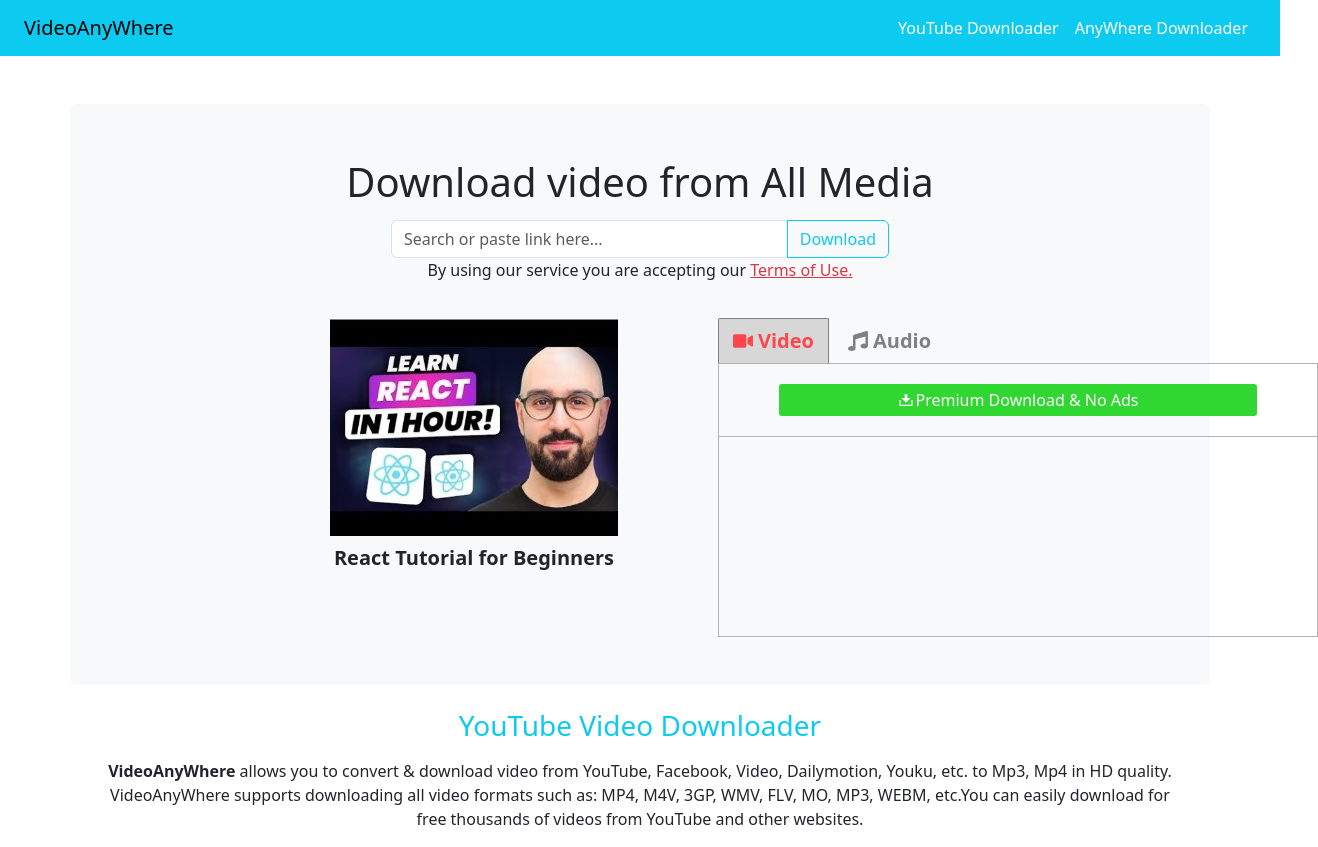
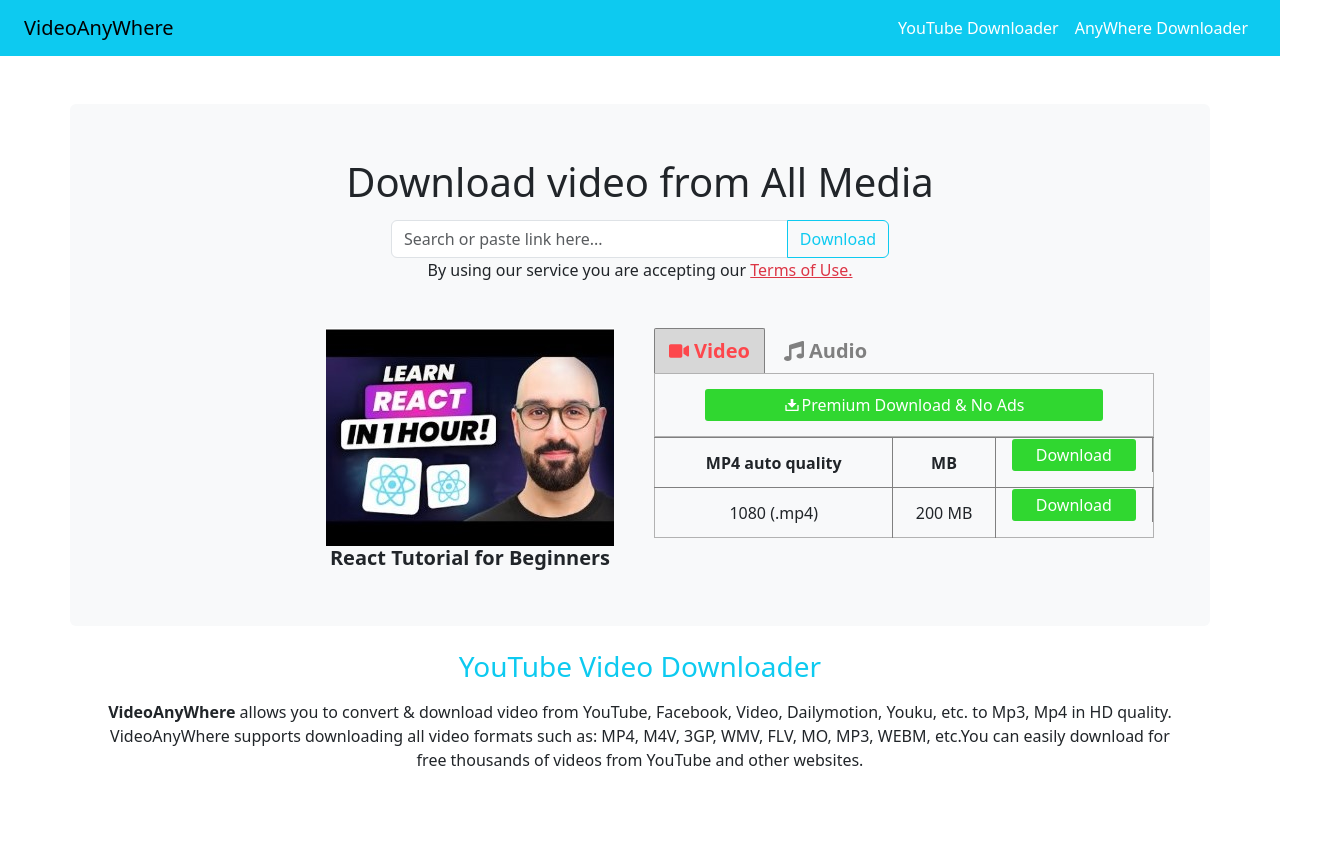
Before and after one commit to Synergy11/DownloadApp, a React (Vite) app: page / in a window 1280 px wide. Shown: the whole page, 1318 px wide, since content can reach past the window. After the commit the page ends 800 px from the top, so only its background shows below. Built offline with nearby package versions, Linux system fonts and the light colour scheme.

Commit message:
Done with styling

```diff
--- a/src/components/BodyView.tsx
+++ b/src/components/BodyView.tsx
@@ -27,18 +27,18 @@
       </p>
       <div className="container text center">
         <div className="row ">
-          <div className="col-auto">
+          <div className="flex">
             {Video.map((video: {image:string,title:string}, index: number) => (
               <div key={index} className="videoContainer">
                 <div className="leftVideo">
                   <img src={video.image} alt="" />
                   <h5 className="">{video.title}</h5>
                 </div>
-                <div className="rightVideo">
-                  <VideoTable videoDetail: VideoDetails={video} />
-                </div>
               </div>
             ))}
+                <div className="rightVideo">
+                  <VideoTable videoDetail ={Video} />
+                </div>
           </div>
         </div>
       </div>
--- a/src/components/videoTable.tsx
+++ b/src/components/videoTable.tsx
@@ -2,8 +2,13 @@
 import { FaVideo } from "react-icons/fa";
 import { FaMusic } from "react-icons/fa";
 import { RiDownload2Fill } from "react-icons/ri";
-export function VideoTable(videoDetail: VideoDetail) {
-    console.log(videoDetail)
+type VideoDetailProps = {
+  quality: string;
+  size: string;
+}[];
+
+export function VideoTable({ videoDetail }: { videoDetail: VideoDetailProps }) {
+  const Video = videoDetail;
   return (
     <div>
       <div className="title">
@@ -23,9 +28,28 @@
             Premium Download & No Ads
           </button>
         </div>
-                <div className="download">
-
-                </div>
+        <table className="download">
+          <thead>
+            <tr>
+              <th>MP4 auto quality</th>
+              <th>MB</th>
+              <th className="center">
+                <button>Download</button>
+              </th>
+            </tr>
+          </thead>
+          <tbody>
+            {Video.map((item, index) => (
+              <tr key={index}>
+                <td>{item.quality} (.mp4)</td>
+                <td>{item.size} MB</td>
+                <td className="center">
+                  <button>Download</button>
+                </td>
+              </tr>
+            ))}
+          </tbody>
+        </table>
       </div>
     </div>
   );
--- a/src/styles/Video.css
+++ b/src/styles/Video.css
@@ -1,11 +1,16 @@
 .videoContainer{
-    margin-top: 20px;
+    /* margin-top: 20px; */
     margin-left: 200px;
     display: flex;
     gap :100px;
 }
 
 .leftVideo h5{
-    margin-top: 10px;
+
     font-weight: bold;
 }
+.flex{
+    display: flex;
+    margin-top: 30px;
+    gap: 40px;
+}
--- a/src/styles/rightVideo.css
+++ b/src/styles/rightVideo.css
@@ -1,3 +1,7 @@
+*{
+    --width: 500px;
+    --table-padding: 500px;
+}
 .title{
     display: flex;
     gap:5px;
@@ -27,12 +31,12 @@
     display: flex;
     justify-content:center ;
     margin-top: -8px;
-    width: 600px;
-    padding-top: 20px;
-    padding-bottom: 20px;
+    width: var(--width);
+    padding-top: 15px;
+    padding-bottom: 15px;
     border:1px solid rgb(178, 178, 178);
 }
-.premium button{
+button{
     width: 80%;
     display: flex;
     justify-content: center;
@@ -46,10 +50,21 @@
     color: white;
 }
 .download{
-    display: flex;
-    justify-content:center ;
-    width: 600px;
-    min-height: 200px;
+    width: var(--width);
+    min-height: 100px;
     border:1px solid rgb(178, 178, 178);
     border-top: none;
 }
+.download thead, .download tbody{
+    border-top: 1px solid gray;
+}
+.download thead tr, .download tbody tr{
+  height: 50px;
+}
+.download thead tr th, .download tbody tr td{
+    border-right: 1px solid gray;
+}
+.center{
+    display: flex;
+    justify-content: center;
+}
```
Lines whose indentation alone changed are shown as unchanged.
